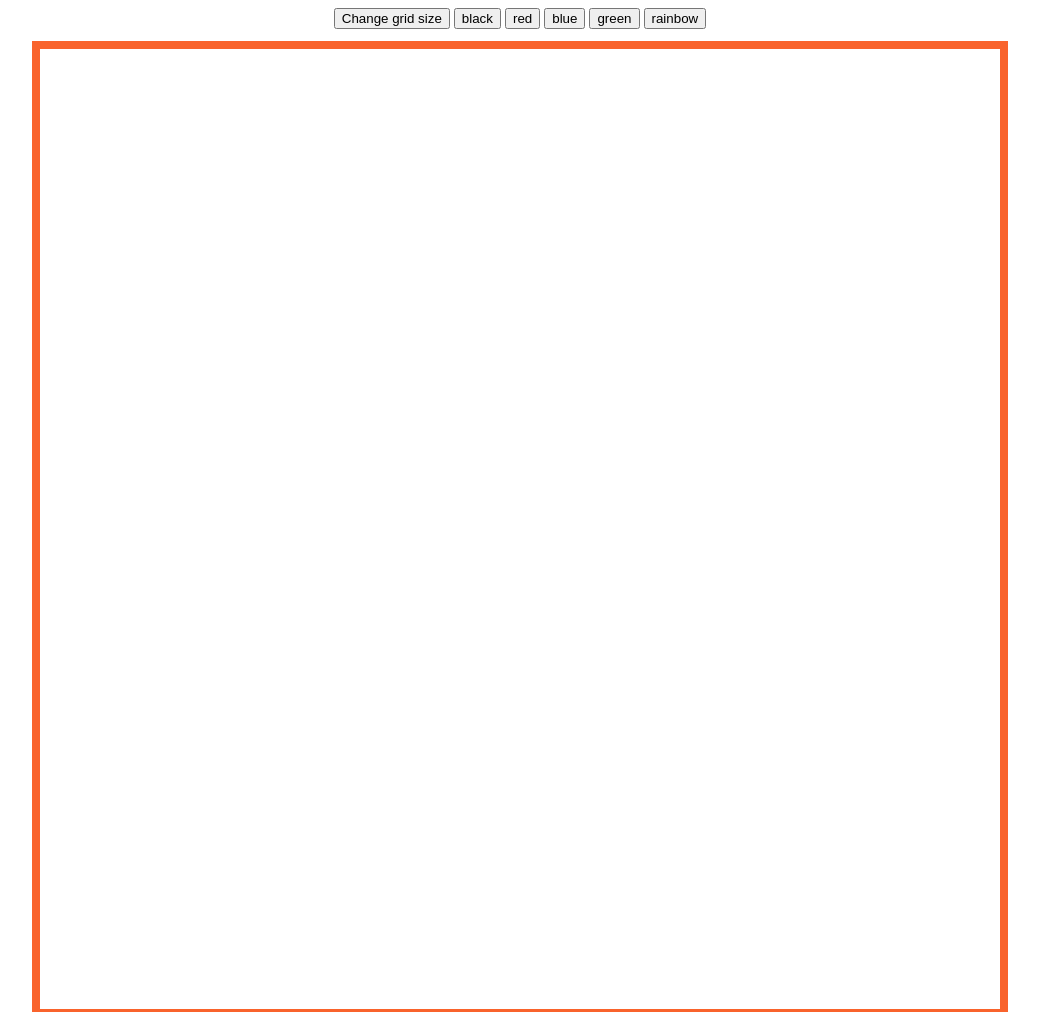
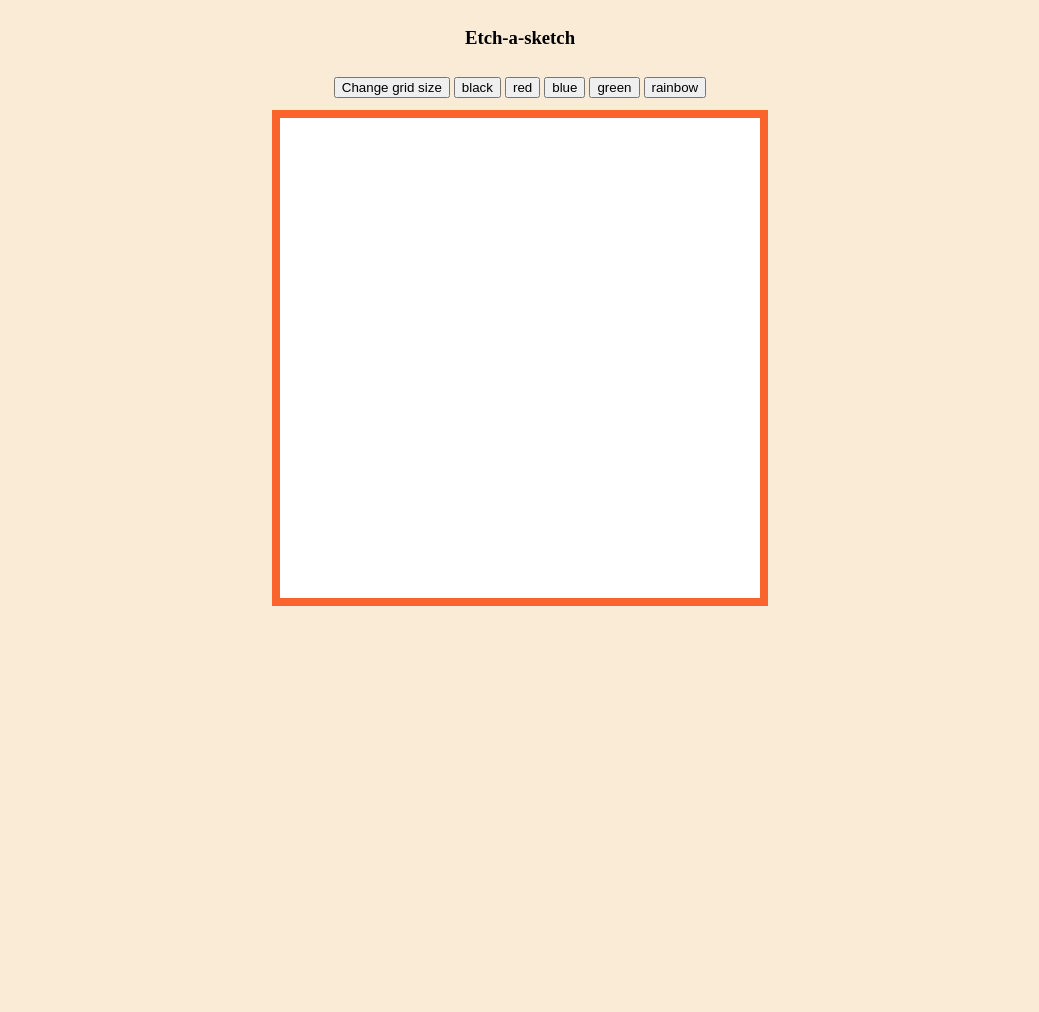
Before and after one commit to 1reubent/etch-a-sketch, a plain HTML site: page index.html in a window 1280 px wide. Shown: the top 1012 px of the page, without its empty margins (120-1159 px from the left). After the commit the page ends 800 px from the top, so only its background shows below. Drawn offline with Linux system fonts and the light colour scheme.

Commit message:
finish: change grid size and add heading

```diff
--- a/index.html
+++ b/index.html
@@ -8,6 +8,9 @@
     <title>etch a sketch</title>
   </head>
   <body>
+    <div id="heading">
+      <h3>Etch-a-sketch</h3>
+    </div>
     <div class="buttons">
       <button id="change-grid">Change grid size</button>
       <button id="color-black">black</button>
--- a/script.js
+++ b/script.js
@@ -1,4 +1,4 @@
-const CANVAS_SIZE = 960;
+const CANVAS_SIZE = 480;
 
 //COLORS
 const BLACK = "rgb(0,0,0)";
--- a/styles.css
+++ b/styles.css
@@ -3,15 +3,21 @@ body {
   flex-direction: column;
   align-items: center;
   gap: 10px;
+  background-color: antiquewhite;
 }
 
+#heading {
+  flex: 1;
+  /* background-color: brown; */
+}
 #grid-container {
   display: flex;
   justify-content: space-evenly;
   flex-wrap: wrap;
   outline: 8px solid rgb(249, 99, 44);
-  width: 960px;
-  height: 960px;
+  width: 480px;
+  height: 480px;
+  /* box-shadow: 1px 1px 4px rgba(0, 0, 0, 0.5); */
   /* 16 * square_width */
 }
 
@@ -22,5 +28,5 @@ button {
 .grid-square {
   /* outline: 2px solid red; */
   background-color: white;
-  flex: initial;
+  /* flex: initial; */
 }
```
